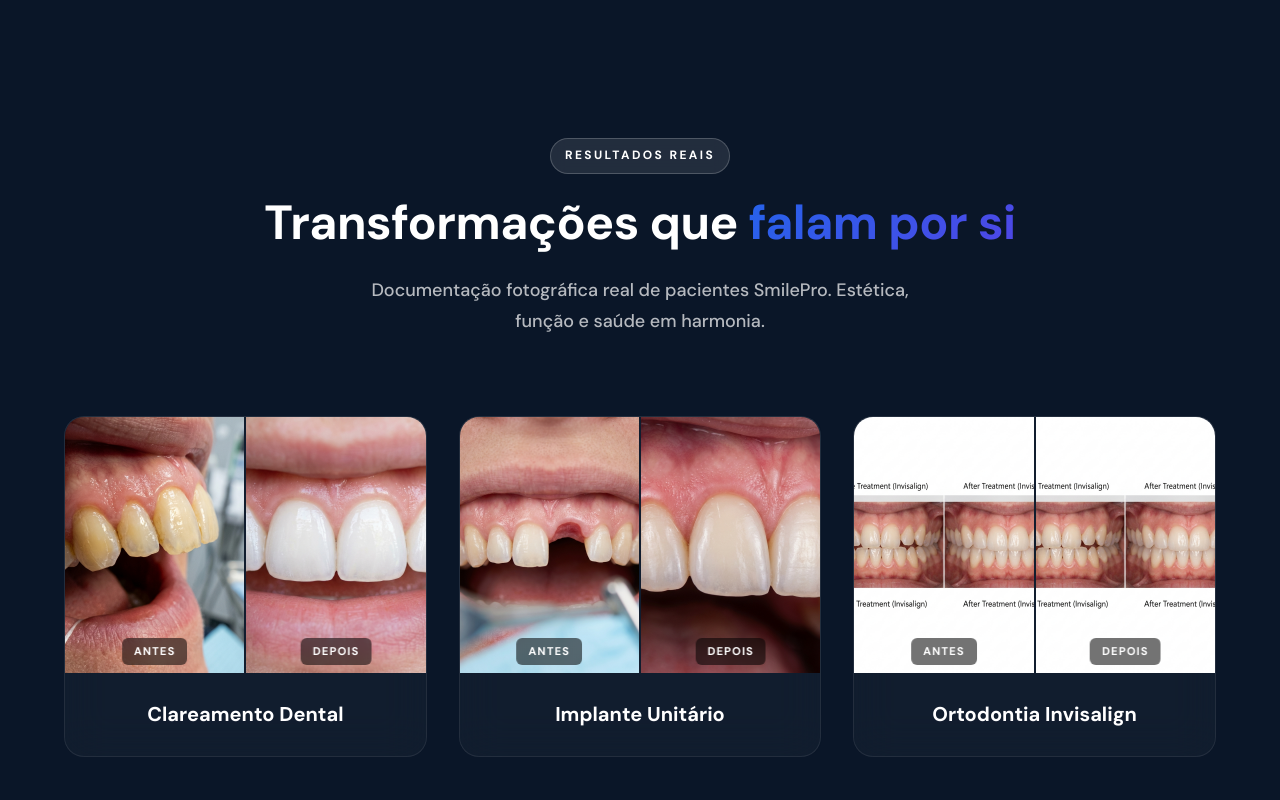
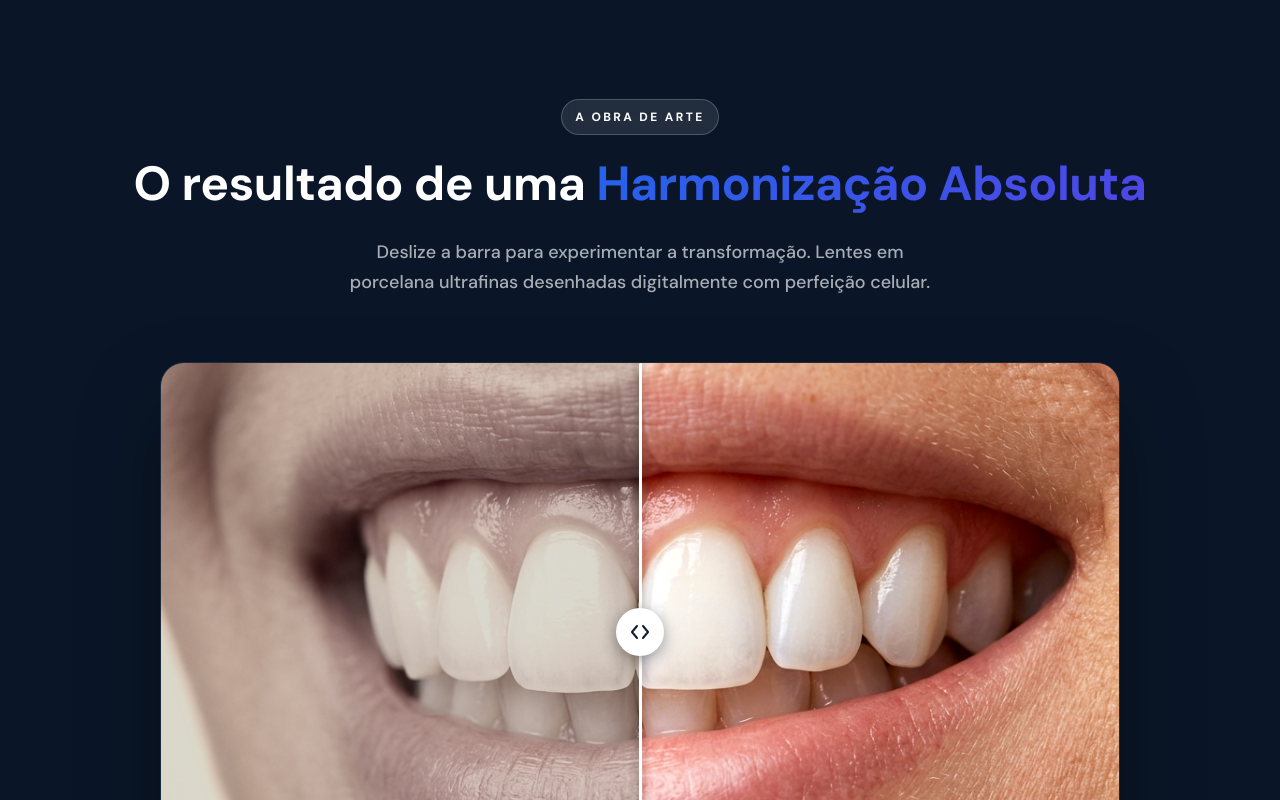
Before and after one commit to ironiaproject-a11y/dental, a Next.js app: page / in a window 1280 px wide. Shown: the part 3260-4060 px from the top of the page. Built offline with nearby package versions, Linux system fonts and the light colour scheme.

Commit message:
feat(design-before-after): transition to premium cinematic interactive slider with generated AI macro photography

```diff
--- a/src/app/components/BeforeAfter.js
+++ b/src/app/components/BeforeAfter.js
@@ -1,72 +1,131 @@
+"use client";
+import { useState, useRef, useEffect } from 'react';
 import Image from 'next/image';
 import styles from './BeforeAfter.module.css';
+import gsap from 'gsap';
+import { ScrollTrigger } from 'gsap/ScrollTrigger';
+
+if (typeof window !== 'undefined') {
+  gsap.registerPlugin(ScrollTrigger);
+}
 
 export default function BeforeAfter() {
-  const cases = [
+  const [sliderPosition, setSliderPosition] = useState(50);
+  const [isDragging, setIsDragging] = useState(false);
+  const containerRef = useRef(null);
+  const headerRef = useRef(null);
+
+  useEffect(() => {
+    const ctx = gsap.context(() => {
+      if (headerRef.current) {
+        gsap.fromTo(
+          headerRef.current.children,
+          { y: 30, opacity: 0 },
           {
-      title: 'Clareamento Dental',
-      before: '/images/before-after/whitening-before.png',
-      after: '/images/before-after/whitening-after.png',
-    },
-    {
-      title: 'Implante Unitário',
-      before: '/images/before-after/implant-before.png',
-      after: '/images/before-after/implant-after.png',
-    },
-    {
-      title: 'Ortodontia Invisalign',
-      before: '/images/before-after/invisalign-before.png',
-      after: '/images/before-after/invisalign-after.png',
-    },
-  ];
+            y: 0, opacity: 1, duration: 0.8, stagger: 0.2, ease: 'power3.out',
+            scrollTrigger: { trigger: headerRef.current, start: 'top 85%' },
+          }
+        );
+      }
+    });
+    return () => ctx.revert();
+  }, []);
+
+  const handleMove = (x) => {
+    if (!containerRef.current) return;
+    const rect = containerRef.current.getBoundingClientRect();
+    let pos = ((x - rect.left) / rect.width) * 100;
+    pos = Math.max(0, Math.min(pos, 100));
+    setSliderPosition(pos);
+  };
+
+  const handleMouseMove = (e) => {
+    if (isDragging) handleMove(e.clientX);
+  };
+
+  const handleTouchMove = (e) => {
+    if (isDragging && e.touches.length > 0) handleMove(e.touches[0].clientX);
+  };
 
   return (
     <section className={styles.section} id="resultados">
       <div className="container">
-        <div className={styles.header}>
-          <span className="tagInverse">Resultados Reais</span>
+        <div className={styles.header} ref={headerRef}>
+          <span className="tagInverse">A Obra de Arte</span>
           <h2 className="titleInverse">
-            Transformações que <span>falam por si</span>
+            O resultado de uma <span>Harmonização Absoluta</span>
           </h2>
           <p className={styles.subtext}>
-            Documentação fotográfica real de pacientes SmilePro. Estética, função e saúde em harmonia.
+            Deslize a barra para experimentar a transformação. Lentes em porcelana ultrafinas desenhadas digitalmente com perfeição celular.
           </p>
         </div>
 
-        <div className={`${styles.grid} ba-grid`}>
-          {cases.map((item, index) => (
-            <div key={index} className={styles.card}>
-              <div className={styles.baImages}>
-                <div className={styles.baImagePair}>
-                  <div className={styles.baImageWrapper}>
+        <div className={styles.singletonWrapper}>
+          <div
+            className={styles.sliderContainer}
+            ref={containerRef}
+            onMouseMove={handleMouseMove}
+            onMouseUp={() => setIsDragging(false)}
+            onMouseLeave={() => setIsDragging(false)}
+            onTouchMove={handleTouchMove}
+            onTouchEnd={() => setIsDragging(false)}
+          >
+            {/* Antes da transformação */}
+            <div className={styles.beforeWrapper}>
+              <div className={styles.imageOverlay} />
               <Image
-                      src={item.before}
-                      alt={`${item.title} — Antes`}
-                      width={400}
-                      height={300}
-                      className={styles.baImage}
-                      loading="lazy"
+                src="/images/before-after/premium_dental_smile.png"
+                alt="Sorriso antes do Tratamento"
+                fill
+                className={styles.beforeImage}
+                style={{ objectFit: 'cover', objectPosition: 'center' }}
+                priority
               />
-                    <span className={styles.baLabel}>Antes</span>
+              <span className={styles.badgeBefore}>Antes</span>
             </div>
-                  <div className={styles.baImageWrapper}>
+
+            {/* Depois da transformação (Controlada pelo slide de corte) */}
+            <div
+              className={styles.afterWrapper}
+              style={{ clipPath: `polygon(${sliderPosition}% 0, 100% 0, 100% 100%, ${sliderPosition}% 100%)` }}
+            >
               <Image
-                      src={item.after}
-                      alt={`${item.title} — Depois`}
-                      width={400}
-                      height={300}
-                      className={styles.baImage}
-                      loading="lazy"
+                src="/images/before-after/premium_dental_smile.png"
+                alt="Sorriso Perfeito após o Tratamento"
+                fill
+                className={styles.afterImage}
+                style={{ objectFit: 'cover', objectPosition: 'center' }}
+                priority
               />
-                    <span className={styles.baLabel}>Depois</span>
+              <span className={styles.badgeAfter}>Depois</span>
+            </div>
+
+            {/* Arrastador Tangível */}
+            <div
+              className={styles.sliderHandle}
+              style={{ left: `${sliderPosition}%` }}
+              onMouseDown={() => setIsDragging(true)}
+              onTouchStart={() => setIsDragging(true)}
+            >
+              <div className={styles.sliderLine} />
+              <div className={styles.sliderKnob}>
+                <svg width="24" height="24" viewBox="0 0 24 24" fill="none" stroke="#0F1B2D" strokeWidth="2" strokeLinecap="round" strokeLinejoin="round">
+                  <path d="M15 18l5-6-5-6M9 18l-5-6 5-6" />
+                </svg>
               </div>
             </div>
+
+            {/* Accessibilidade fluida mobile/desktop invisivel no topo */}
+            <input
+              type="range"
+              min="0"
+              max="100"
+              value={sliderPosition}
+              onChange={(e) => setSliderPosition(parseFloat(e.target.value))}
+              className={styles.hiddenInput}
+              aria-label="Controle de visualização da transformação de dentes do paciente"
+            />
           </div>
-              <div className={styles.baInfo}>
-                <strong className={styles.baTitle}>{item.title}</strong>
-              </div>
-            </div>
-          ))}
         </div>
       </div>
     </section>
--- a/src/app/components/BeforeAfter.module.css
+++ b/src/app/components/BeforeAfter.module.css
@@ -1,129 +1,190 @@
 .section {
   background-color: var(--color-bg-dark);
-  padding: 8.75rem 0;
+  padding: clamp(4rem, 8vw, 8.75rem) 0;
   color: #FFFFFF;
-  border-top: 1px solid rgba(255, 255, 255, 0.07);
+  position: relative;
+  overflow: hidden;
 }
 
 .header {
   text-align: center;
-  margin-bottom: 5rem;
+  margin-bottom: 4rem;
 }
 
 .subtext {
   max-width: 37.5rem;
   margin: 1.5rem auto 0;
-  opacity: 0.7;
+  color: rgba(255, 255, 255, 0.65);
   font-size: 1.125rem;
   font-family: var(--font-body);
   line-height: 1.7;
 }
 
-/* 3-column grid for the 3 cards */
-.grid {
-  display: grid;
-  grid-template-columns: repeat(3, 1fr);
-  gap: 2rem;
-  max-width: 72rem;
+/* Widescreen Singleton Wrapper */
+.singletonWrapper {
+  max-width: 60rem; /* 960px */
   margin: 0 auto;
+  position: relative;
 }
 
-.card {
-  background: rgba(255, 255, 255, 0.03);
-  backdrop-filter: blur(20px);
-  -webkit-backdrop-filter: blur(20px);
-  border: 1px solid rgba(255, 255, 255, 0.08);
-  border-radius: 20px;
+.sliderContainer {
+  position: relative;
+  width: 100%;
+  aspect-ratio: 16 / 9;
+  border-radius: 24px;
   overflow: hidden;
-  transition: transform 0.3s ease, border-color 0.3s ease;
-  display: flex;
-  flex-direction: column;
-  width: 100%;
+  box-shadow: 0 40px 80px rgba(0, 0, 0, 0.4);
+  border: 1px solid rgba(255, 255, 255, 0.08); /* reflexo na borda de acrilico */
+  cursor: ew-resize; /* indica redimensionamento leste-oeste */
+  user-select: none;
 }
 
-.card:hover {
-  transform: translateY(-6px);
-  border-color: rgba(255, 255, 255, 0.15);
-  box-shadow: 0 30px 60px rgba(0, 0, 0, 0.3);
+/* Base "Before" Layer */
+.beforeWrapper {
+  position: absolute;
+  inset: 0;
+  width: 100%;
+  height: 100%;
 }
 
-/* Wrapper for the before/after pair side-by-side */
-.baImages {
-  position: relative;
-  overflow: hidden;
+.beforeImage {
+  filter: sepia(0.35) saturate(0.6) brightness(0.85) hue-rotate(-10deg);
 }
 
-.baImagePair {
-  display: grid;
-  grid-template-columns: 1fr 1fr;
-  gap: 2px;
+.imageOverlay {
+  position: absolute;
+  inset: 0;
+  z-index: 1;
 }
 
-.baImageWrapper {
-  position: relative;
-  overflow: hidden;
-  height: 16rem;
+/* Clipped "After" Layer */
+.afterWrapper {
+  position: absolute;
+  inset: 0;
+  width: 100%;
+  height: 100%;
+  pointer-events: none; /* Deixa o mouse interagir com o container principal */
 }
 
-.baImage {
+.afterImage {
+  filter: saturate(1.1) brightness(1.05) contrast(1.05); /* Extra pop and glow for the final luxury result */
+}
+
+/* Badges */
+.badgeBefore {
+  position: absolute;
+  bottom: 1.5rem;
+  left: 2rem;
+  background: rgba(0, 0, 0, 0.6);
+  backdrop-filter: blur(8px);
+  -webkit-backdrop-filter: blur(8px);
+  color: rgba(255,255,255,0.8);
+  padding: 0.5rem 1rem;
+  font-family: var(--font-display);
+  font-weight: 700;
+  font-size: 0.8125rem;
+  text-transform: uppercase;
+  letter-spacing: 0.15em;
+  border-radius: 100px;
+  border: 1px solid rgba(255,255,255,0.1);
+  z-index: 10;
+}
+
+.badgeAfter {
+  position: absolute;
+  bottom: 1.5rem;
+  right: 2rem;
+  background: rgba(255, 255, 255, 0.9);
+  color: #0F1B2D;
+  padding: 0.5rem 1rem;
+  font-family: var(--font-display);
+  font-weight: 800;
+  font-size: 0.8125rem;
+  text-transform: uppercase;
+  letter-spacing: 0.15em;
+  border-radius: 100px;
+  z-index: 10;
+  box-shadow: 0 10px 20px rgba(0, 0, 0, 0.15);
+}
+
+/* Slider UI */
+.sliderHandle {
+  position: absolute;
+  top: 0;
+  bottom: 0;
+  width: 4px;
+  transform: translateX(-50%);
+  display: flex;
+  align-items: center;
+  justify-content: center;
+  z-index: 30;
+  touch-action: none;
+}
+
+.sliderLine {
+  position: absolute;
+  top: 0;
+  bottom: 0;
+  width: 3px;
+  background: #FFFFFF;
+  box-shadow: 0 0 10px rgba(0,0,0,0.5);
+  border-radius: 4px;
+}
+
+.sliderKnob {
+  position: absolute;
+  width: 48px;
+  height: 48px;
+  border-radius: 50%;
+  background: #FFFFFF;
+  display: flex;
+  align-items: center;
+  justify-content: center;
+  box-shadow: 0 4px 16px rgba(0,0,0,0.4);
+  cursor: grab;
+  transition: transform 0.2s cubic-bezier(0.25, 0.46, 0.45, 0.94);
+}
+
+.sliderHandle:active .sliderKnob {
+  cursor: grabbing;
+  transform: scale(0.92);
+}
+
+/* Hidden Input overlaying the container to make it fully accessible and easily draggable */
+.hiddenInput {
+  position: absolute;
+  inset: 0;
   width: 100%;
   height: 100%;
-  object-fit: cover;
-  transition: transform 0.7s ease;
+  opacity: 0;
+  cursor: ew-resize;
+  z-index: 40;
+  margin: 0;
 }
 
-.card:hover .baImage {
-  transform: scale(1.04);
-}
-
-/* "Antes" / "Depois" labels inside each image half */
-.baLabel {
-  position: absolute;
-  bottom: 0.5rem;
-  left: 50%;
-  transform: translateX(-50%);
-  background: rgba(0, 0, 0, 0.55);
-  backdrop-filter: blur(4px);
-  color: #fff;
-  padding: 0.25rem 0.75rem;
-  font-size: 0.7rem;
-  font-weight: 800;
-  text-transform: uppercase;
-  letter-spacing: 0.1em;
-  border-radius: 6px;
-  z-index: 5;
-  white-space: nowrap;
-}
-
-.baInfo {
-  padding: 1.5rem 2rem;
-  flex-grow: 1;
-  text-align: center;
-}
-
-.baTitle {
-  display: block;
-  font-family: var(--font-display);
-  font-size: 1.25rem;
-  font-weight: 700;
-  color: #FFFFFF;
-}
-
-@media (max-width: 1023px) {
-  .section {
-    padding: 3.75rem 0;
+@media (max-width: 768px) {
+  .sliderContainer {
+    aspect-ratio: 4 / 5;
+    border-radius: 16px;
   }
-
-  .header {
-    margin-bottom: 2.5rem;
+  .badgeBefore {
+    left: 1rem;
+    bottom: 1rem;
+    padding: 0.35rem 0.75rem;
+    font-size: 0.7rem;
   }
-
-  .grid {
-    grid-template-columns: 1fr;
-    max-width: 28rem;
+  .badgeAfter {
+    right: 1rem;
+    bottom: 1rem;
+    padding: 0.35rem 0.75rem;
+    font-size: 0.7rem;
   }
-
-  .baImageWrapper {
-    height: 12rem;
+  .sliderKnob {
+    width: 40px;
+    height: 40px;
+  }
+  .sliderKnob svg {
+    width: 20px;
+    height: 20px;
   }
 }
```
Also changed, not shown: public/images/before-after/premium_dental_smile.png (added). Lines whose indentation alone changed are shown as unchanged.
